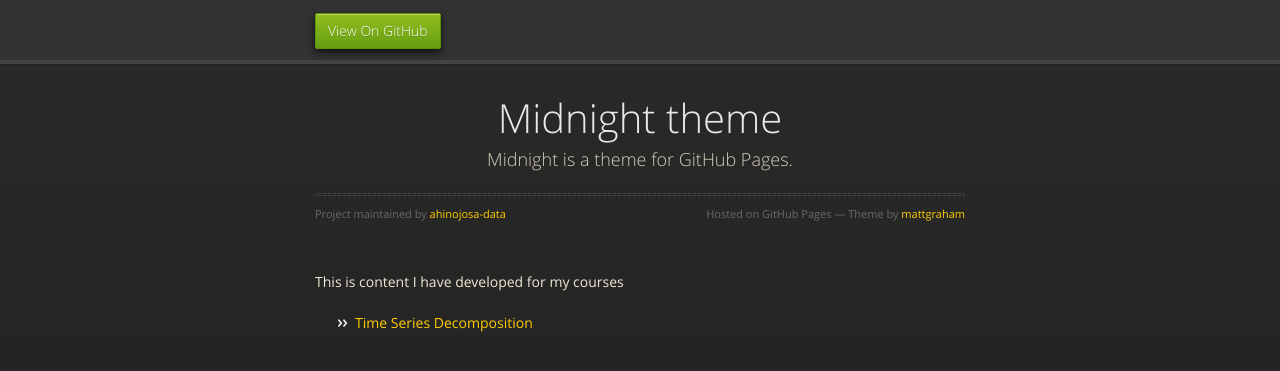
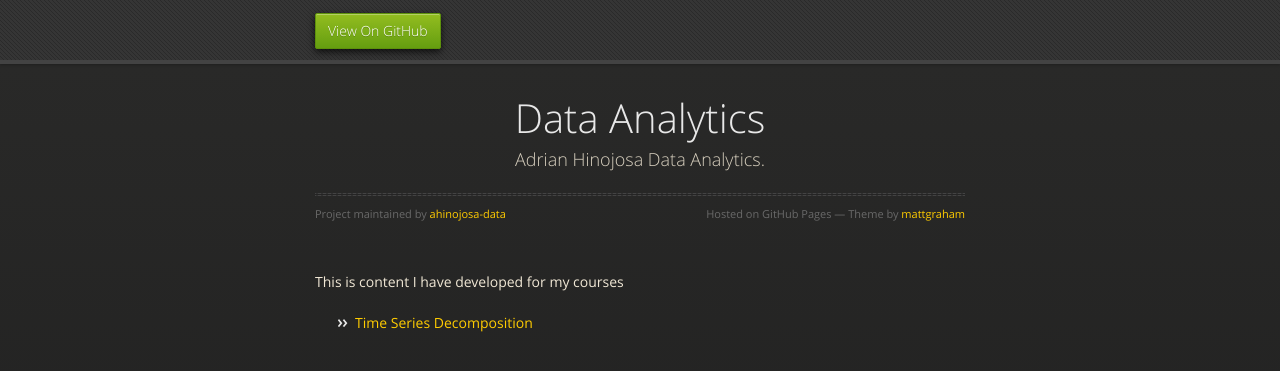
Before and after one commit to ahinojosa-data/ahinojosa-data.github.io, a Jekyll site: the page built from index.md, in a window 1280 px wide. Shown: the top 371 px of the page. Built offline with Jekyll 4.4.1, drawn with Linux system fonts in a browser that asks for light colours; our own code applies the rules of GitHub Pages for plain Markdown files.

Commit message:
Update _config.yml

```diff
--- a/_config.yml
+++ b/_config.yml
@@ -1,5 +1,5 @@
-title: Midnight theme
-description: Midnight is a theme for GitHub Pages.
+title: Data Analytics
+description: Adrian Hinojosa Data Analytics.
 show_downloads: false
 google_analytics:
 theme: jekyll-theme-midnight
```
